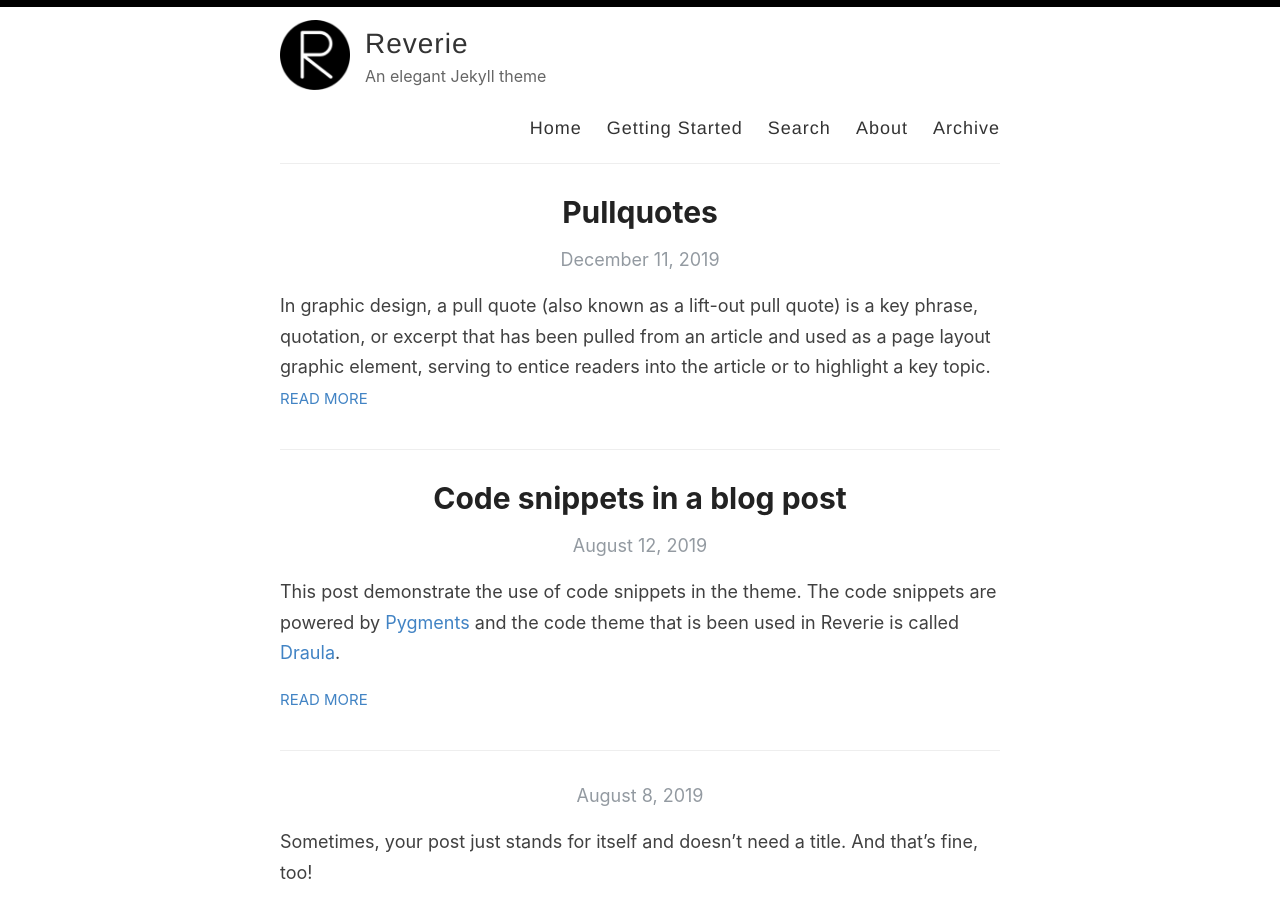
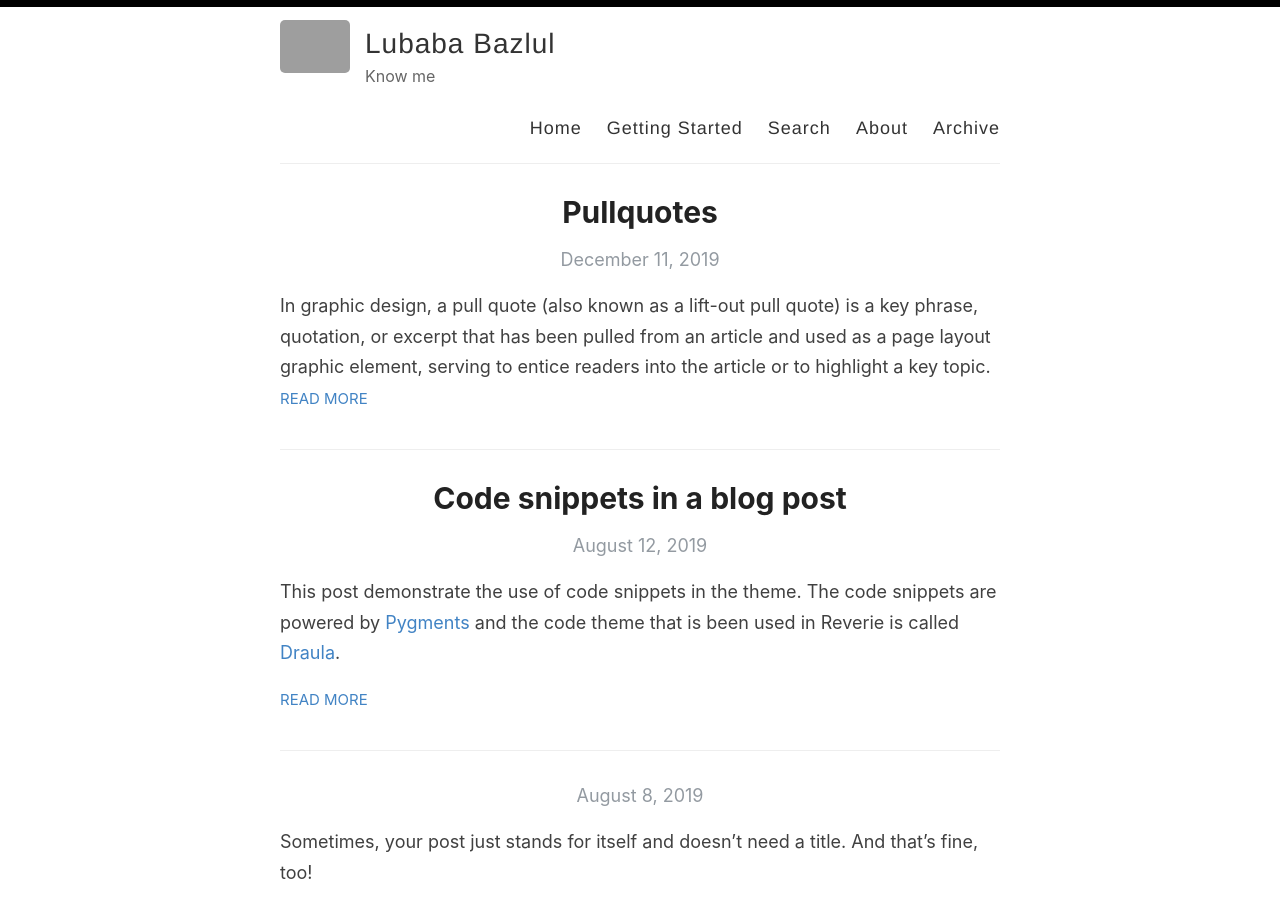
Before and after one commit to lubaba-bazlul/moon, a Jekyll site: the page built from index.html, in a window 1280 px wide and 900 px high. Built offline with Jekyll 4.4.1, drawn with Linux system fonts in a browser that asks for light colours; the list of posts is cut into pages by our own code.

Commit message:
Update _config.yml

```diff
--- a/_config.yml
+++ b/_config.yml
@@ -3,16 +3,16 @@
 #
 
 # Name of your site (displayed in the header)
-name: Reverie
+name: Lubaba Bazlul
 
 # Name of the author
-author: Amit Merchant
+author: Lubaba Bazlul
 
 # Short bio or description (displayed in the header)
-description: An elegant Jekyll theme
+description: Know me
 
 # URL of your avatar or profile pic (you could use your GitHub profile pic)
-avatar: /images/reverie.png
+avatar: https://avatars.githubusercontent.com/u/47280100?s=400&u=e88b7a0248044682096957096c51e80d3a1a69e5&v=4
 
 #
 # Flags below are optional
@@ -21,15 +21,15 @@ avatar: /images/reverie.png
 # Includes an icon in the footer for each username you enter
 footer-links:
   dribbble:
-  email: amit.d.merchant@gmail.com
+  email: lubaba.bazlul@northsouth.edu
   facebook:
   flickr:
-  github: amitmerchant1990/reverie
+  github: https://github.com/lubaba-bazlul
   instagram:
-  linkedin:
+  linkedin: https://www.linkedin.com/in/lubaba-bazlul/
   pinterest:
   rss: rss
-  twitter: amit_merchant
+  twitter:
   stackoverflow:
   youtube: # channel/<your_long_string> or user/<user-name>
   googleplus: # anything in your profile username that comes after plus.google.com/
@@ -41,21 +41,21 @@ footer-links:
 disqus:
 
 # Enter your Google Analytics web tracking code (e.g. UA-2110908-2) to activate tracking
-google_analytics: UA-43339302-11
+google_analytics:
 
 # For newer "GA4" analytics, use the following instead of the "UA" entry above
 #google_analytics_ga4: G-GABC1DEFG
 
 # Your website URL (e.g. http://amitmerchant1990.github.io or http://www.amitmerchant.com)
 # Used for Sitemap.xml and your RSS feed
-url: http://www.amitmerchant.com/reverie
-enforce_ssl: https://www.amitmerchant.com/reverie
+url: https://lubaba-bazlul.github.io/moon
+enforce_ssl: https://lubaba-bazlul.github.io/moon
 
 # If you're hosting your site at a Project repository on GitHub pages
 # (http://yourusername.github.io/repository-name)
 # and NOT your User repository (http://yourusername.github.io)
 # then add in the baseurl here, like this: "/repository-name"
-baseurl: "/reverie"
+baseurl: "https://lubaba-bazlul.github.io/moon"
 
 #
 # !! You don't need to change any of the configuration flags below !!
```
